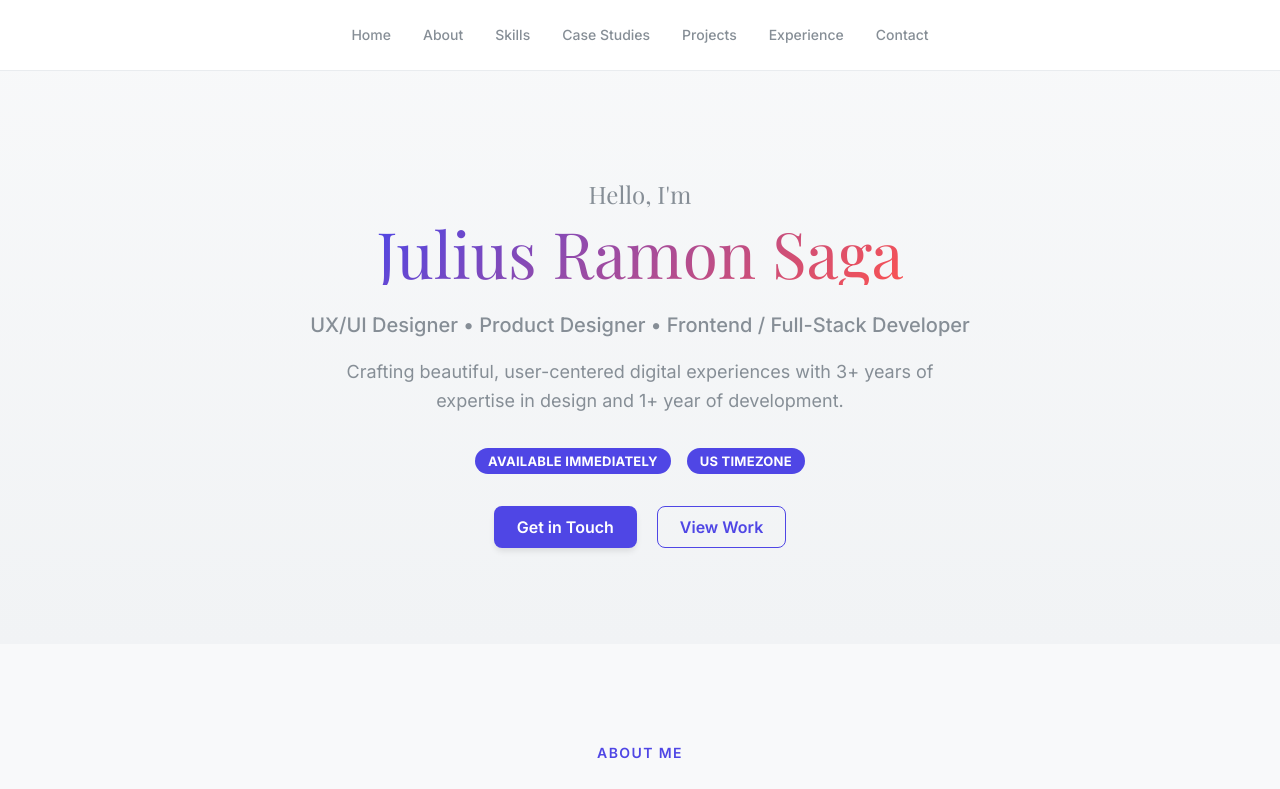
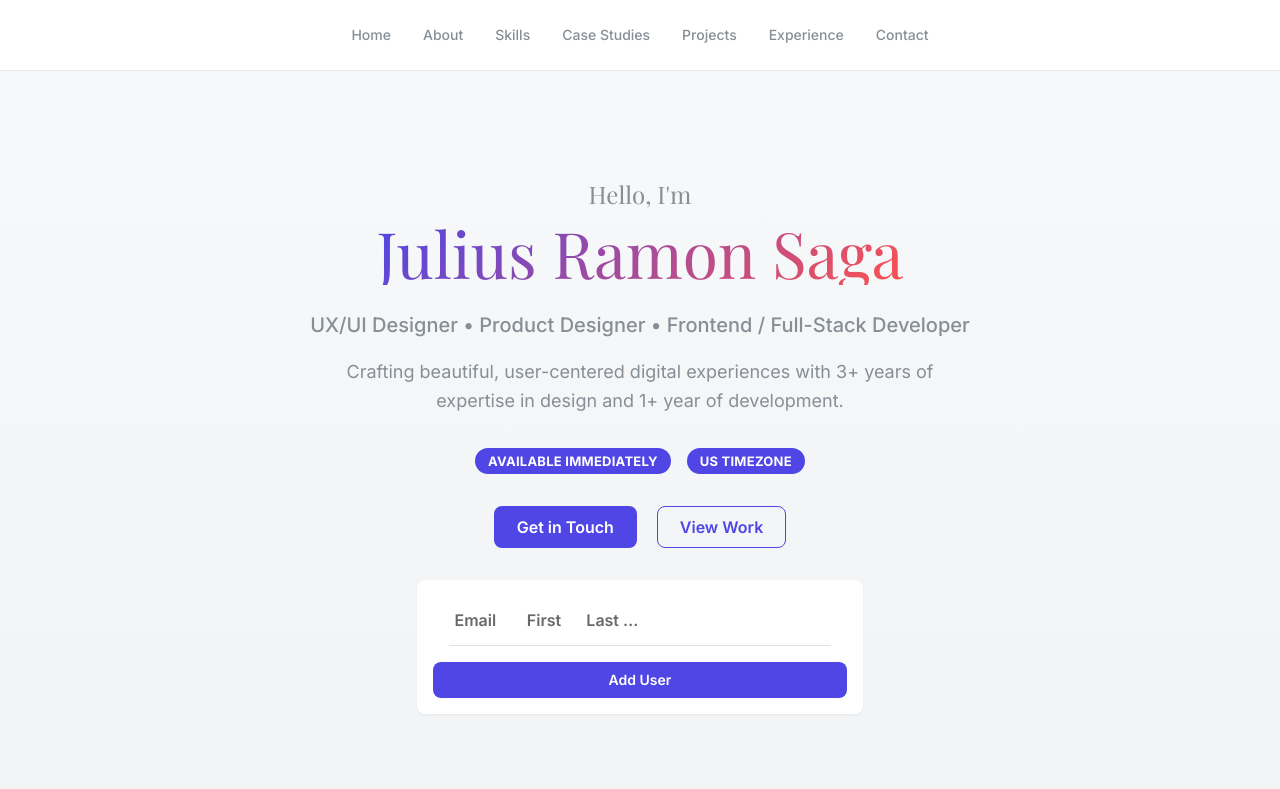
Before and after one commit to julramsaga/julius-portfolio, a Next.js app: page / in a window 1280 px wide. Shown: the top 789 px of the page. Built offline with nearby package versions, Linux system fonts and the light colour scheme.

Commit message:
crud update

```diff
--- a/components/Hero.tsx
+++ b/components/Hero.tsx
@@ -1,16 +1,110 @@
 'use client';
 
-import { Container, Title, Text, Group, Button, Badge, Box } from '@mantine/core';
+import {
+  Container,
+  Title,
+  Text,
+  Group,
+  Button,
+  Badge,
+  Box,
+  TextInput,
+  Stack,
+  Card,
+  ActionIcon,
+  Modal,
+} from '@mantine/core';
+import { DateInput } from '@mantine/dates';
 import { motion } from 'framer-motion';
 import { useEffect, useState } from 'react';
 import classes from './Hero.module.css';
+import { IconTrash, IconEdit } from '@tabler/icons-react';
+
+/* =====================
+   TYPES (UPDATED)
+===================== */
+type CrudItem = {
+  id: number;
+  email: string;
+  firstname: string;
+  lastName: string;
+};
 
 export function Hero() {
-  const [mounted, setMounted] = useState(false);
+  const [mounted, setMounted] = useState<boolean>(false);
+
+  // CRUD state (FIXED TYPES)
+  const [items, setItems] = useState<CrudItem[]>([]);
+  const [editingId, setEditingId] = useState<number | null>(null);
+
+  // MODAL STATE (ADDED)
+  const [opened, setOpened] = useState<boolean>(false);
+
+  // FORM STATE (ADDED)
+  const [email, setEmail] = useState<string>('');
+  const [firstname, setfirstname] = useState<string>('');
+  const [lastName, setlastName] = useState<string>('');
+  const [emailError, setEmailError] = useState<string | null>(null);
+
 
   useEffect(() => {
     setMounted(true);
   }, []);
+
+  /* =====================
+     SAVE (CREATE / UPDATE)
+  ===================== */
+  const saveItem = (): void => {
+    // check if fields are empty
+    if (!email || !firstname || !lastName) return;
+
+    // email validation
+    if (!email.includes('@')) {
+      setEmailError('Email must contain @');
+      return; // stop saving
+    }
+
+    const newItem: CrudItem = {
+      id: editingId ?? Date.now(),
+      email,
+      firstname,
+      lastName,
+    };
+
+    if (editingId !== null) {
+      setItems((prev) =>
+        prev.map((item) => (item.id === editingId ? newItem : item))
+      );
+    } else {
+      setItems((prev) => [...prev, newItem]);
+    }
+
+    // reset form and error
+    setEmail('');
+    setfirstname('');
+    setlastName('');
+    setEditingId(null);
+    setEmailError(null); // reset error
+    setOpened(false);
+  };
+
+  /* =====================
+     EDIT
+  ===================== */
+  const editItem = (item: CrudItem): void => {
+    setEmail(item.email);
+    setfirstname(item.firstname);
+    setlastName(item.lastName);
+    setEditingId(item.id);
+    setOpened(true);
+  };
+
+  /* =====================
+     DELETE
+  ===================== */
+  const deleteItem = (id: number): void => {
+    setItems((prev) => prev.filter((item) => item.id !== id));
+  };
 
   return (
     <Box component="section" id="home" className={classes.hero}>
@@ -18,7 +112,7 @@ export function Hero() {
         <div className={classes.content}>
           <motion.div
             initial={mounted ? { opacity: 0, y: 20 } : false}
-            animate={mounted ? { opacity: 1, y: 0 } : { opacity: 1, y: 0 }}
+            animate={{ opacity: 1, y: 0 }}
             transition={{ duration: 0.6 }}
             className={classes.text}
           >
@@ -27,7 +121,8 @@ export function Hero() {
                 Hello, I'm
               </Text>
               <Text
-                size='4rem' fw={400}
+                size="4rem"
+                fw={400}
                 component="span"
                 className={classes.name}
                 variant="gradient"
@@ -36,13 +131,16 @@ export function Hero() {
                 Julius Ramon Saga
               </Text>
             </Title>
-            <Text size="xl" fw={500} c="dimmed" mb="md" style={{ textAlign: 'center' }}>
+
+            <Text size="xl" fw={500} c="dimmed" mb="md" ta="center">
               UX/UI Designer • Product Designer • Frontend / Full-Stack Developer
             </Text>
-            <Text size="lg" c="dimmed" mb="xl" maw={600} style={{ textAlign: 'center' }}>
-              Crafting beautiful, user-centered digital experiences with 3+ years of expertise in
-              design and 1+ year of development.
+
+            <Text size="lg" c="dimmed" mb="xl" maw={600} ta="center">
+              Crafting beautiful, user-centered digital experiences with 3+ years
+              of expertise in design and 1+ year of development.
             </Text>
+
             <Group gap="md" mb="xl" justify="center">
               <Badge size="lg" color="indigo" radius="xl">
                 Available Immediately
@@ -51,6 +149,7 @@ export function Hero() {
                 US Timezone
               </Badge>
             </Group>
+
             <Group gap="lg" justify="center">
               <Button
                 component="a"
@@ -58,7 +157,6 @@ export function Hero() {
                 size="md"
                 color="indigo"
                 radius="md"
-                style={{ boxShadow: '0 4px 6px -1px rgba(0, 0, 0, 0.1)' }}
               >
                 Get in Touch
               </Button>
@@ -73,6 +171,126 @@ export function Hero() {
                 View Work
               </Button>
             </Group>
+            <Box mt="xl" mx="auto" style={{ maxWidth: 700 }}>
+
+
+            <Card
+                shadow="sm"       // small shadow
+                radius="md"       // medium rounded corners
+                p="md"            // padding inside
+                withBorder={false} // optional, no border
+                style={{ backgroundColor: 'white' }} // optional, Card is already white by default
+              >
+                {/* Table Header */}
+                <Group px="md" py="sm" style={{ fontWeight: 600, color: 'dimgray' }}>
+
+                  <Box style={{ flex: 1, overflow: 'hidden', textOverflow: 'ellipsis', whiteSpace: 'nowrap' }}>
+                    Email
+                  </Box>
+                  <Box style={{ flex: 1, overflow: 'hidden', textOverflow: 'ellipsis', whiteSpace: 'nowrap' }}>
+                    First
+                  </Box>
+                  <Box style={{ flex: 1, overflow: 'hidden', textOverflow: 'ellipsis', whiteSpace: 'nowrap' }}>
+                    Last Name
+                  </Box>
+                  <Box style={{ width: 80, textAlign: 'center' }}></Box>
+                  <Box style={{ width: 80, textAlign: 'center' }}></Box>
+                </Group>
+
+                {/* Divider */}
+                <Box style={{ height: 1, backgroundColor: '#e0e0e0', margin: '0 16px' }} />
+
+                {/* Table Rows */}
+                {items.map((item) => (
+                  <Group
+                    key={item.id}
+                    px="md"
+                    py="sm"
+                    style={{
+                      borderRadius: 4,
+                      cursor: 'pointer',
+                      display: 'flex',
+                      alignItems: 'center',
+                    }}
+                    onMouseEnter={(e) => (e.currentTarget.style.backgroundColor = '#f5f5f5')}
+                    onMouseLeave={(e) => (e.currentTarget.style.backgroundColor = 'transparent')}
+                  >
+                    <Box style={{ flex: 1, overflow: 'hidden', textOverflow: 'ellipsis', whiteSpace: 'nowrap' }}>
+                      {item.firstname}
+                    </Box>
+                    <Box style={{ flex: 1, overflow: 'hidden', textOverflow: 'ellipsis', whiteSpace: 'nowrap' }}>
+                      {item.email}
+                    </Box>
+                    <Box style={{ flex: 1, overflow: 'hidden', textOverflow: 'ellipsis', whiteSpace: 'nowrap' }}>
+                      {item.lastName}
+                    </Box>
+                    <Box style={{ width: 80, textAlign: 'center' }}>
+                      <ActionIcon color="indigo" variant="light" onClick={() => editItem(item)}>
+                        <IconEdit size={16} />
+                      </ActionIcon>
+                    </Box>
+                    <Box style={{ width: 80, textAlign: 'center' }}>
+                      <ActionIcon color="red" variant="light" onClick={() => deleteItem(item.id)}>
+                        <IconTrash size={16} />
+                      </ActionIcon>
+                    </Box>
+                  </Group>
+
+                ))}
+
+                {/* Add Button */}
+                <Button
+                  color="indigo"
+                  mt="md"
+                  onClick={() => {
+                    setOpened(true);
+                    setEditingId(null);
+                    setEmail('');
+                    setfirstname('');
+                    setlastName('');
+                  }}
+                >
+                  Add User
+                </Button>
+              </Card>
+              </Box>
+
+
+
+
+            {/* MODAL (ADDED, NO LAYOUT CHANGE) */}
+            <Modal
+              opened={opened}
+              onClose={() => setOpened(false)}
+              title={editingId !== null ? 'Edit User' : 'Add User'}
+              centered
+            >
+              <Stack>
+                <TextInput
+                  label="Email"
+                  value={email}
+                  onChange={(e) => setEmail(e.currentTarget.value)}
+                  error={emailError}
+                />
+
+                <TextInput
+                  label="firsname"
+                  value={firstname}
+                  onChange={(e) => setfirstname(e.currentTarget.value)}
+                />
+
+                <TextInput
+                  label="last Name"
+                  value={lastName}
+                  onChange={(e) => setlastName(e.currentTarget.value)}
+                />
+
+                <Button onClick={saveItem} color="indigo">
+                  Save
+                </Button>
+              </Stack>
+            </Modal>
+
           </motion.div>
         </div>
       </Container>
```
